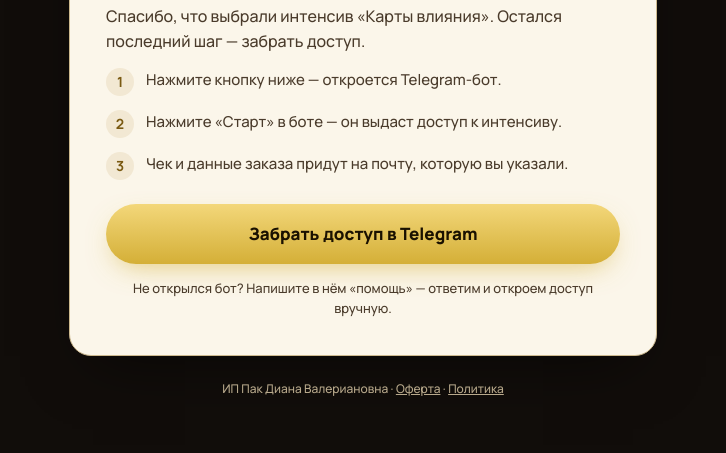
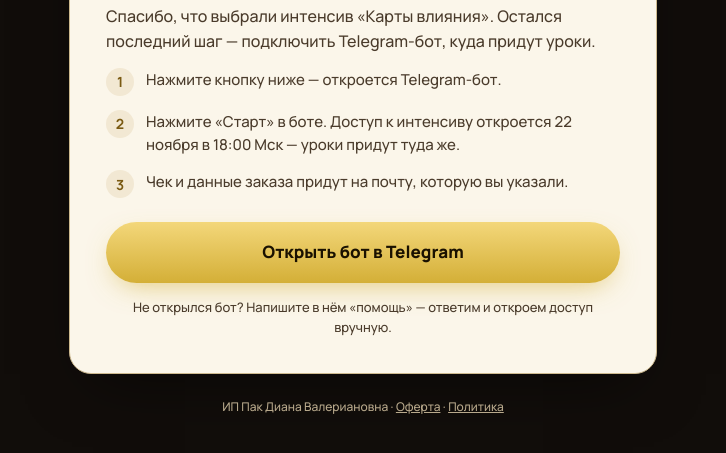
Before and after one commit to vadimpaliipro/cardsofinfluence, a plain HTML site: page thanks.html in a window 1280 px wide. Shown: the part 285-738 px from the top of the page, without its empty margins (277-1003 px from the left). Drawn offline with nearby package versions, Linux system fonts and the light colour scheme.

Commit message:
Страница спасибо: дата старта
Co-Authored-By: Claude Opus 5.5 <noreply@anthropic.com>
Claude-Session: https://claude.ai/code/session_01QRKtRvV9myZG7WqLDNERzD

```diff
--- a/thanks.html
+++ b/thanks.html
@@ -36,11 +36,11 @@ footer a{color:var(--ink-3)}
   <div class="card">
     <div class="ok">✓</div>
     <h1>Оплата прошла — добро пожаловать!</h1>
-    <p>Спасибо, что выбрали интенсив «Карты влияния». Остался последний шаг — забрать доступ.</p>
+    <p>Спасибо, что выбрали интенсив «Карты влияния». Остался последний шаг — подключить Telegram-бот, куда придут уроки.</p>
     <div class="st"><b>1</b><span>Нажмите кнопку ниже — откроется Telegram-бот.</span></div>
-    <div class="st"><b>2</b><span>Нажмите «Старт» в боте — он выдаст доступ к интенсиву.</span></div>
+    <div class="st"><b>2</b><span>Нажмите «Старт» в боте. Доступ к интенсиву откроется 22 ноября в 18:00 Мск — уроки придут туда же.</span></div>
     <div class="st"><b>3</b><span>Чек и данные заказа придут на почту, которую вы указали.</span></div>
-    <a class="btn" id="go" href="https://t.me/vadim_palii_bot?start=kv_paid">Забрать доступ в Telegram</a>
+    <a class="btn" id="go" href="https://t.me/vadim_palii_bot?start=kv_paid">Открыть бот в Telegram</a>
     <p class="note">Не открылся бот? Напишите в нём «помощь» — ответим и откроем доступ вручную.</p>
   </div>
   <footer>ИП Пак Диана Валериановна · <a href="oferta.html">Оферта</a> · <a href="https://vadimpalii.pro/privacy">Политика</a></footer>
```
